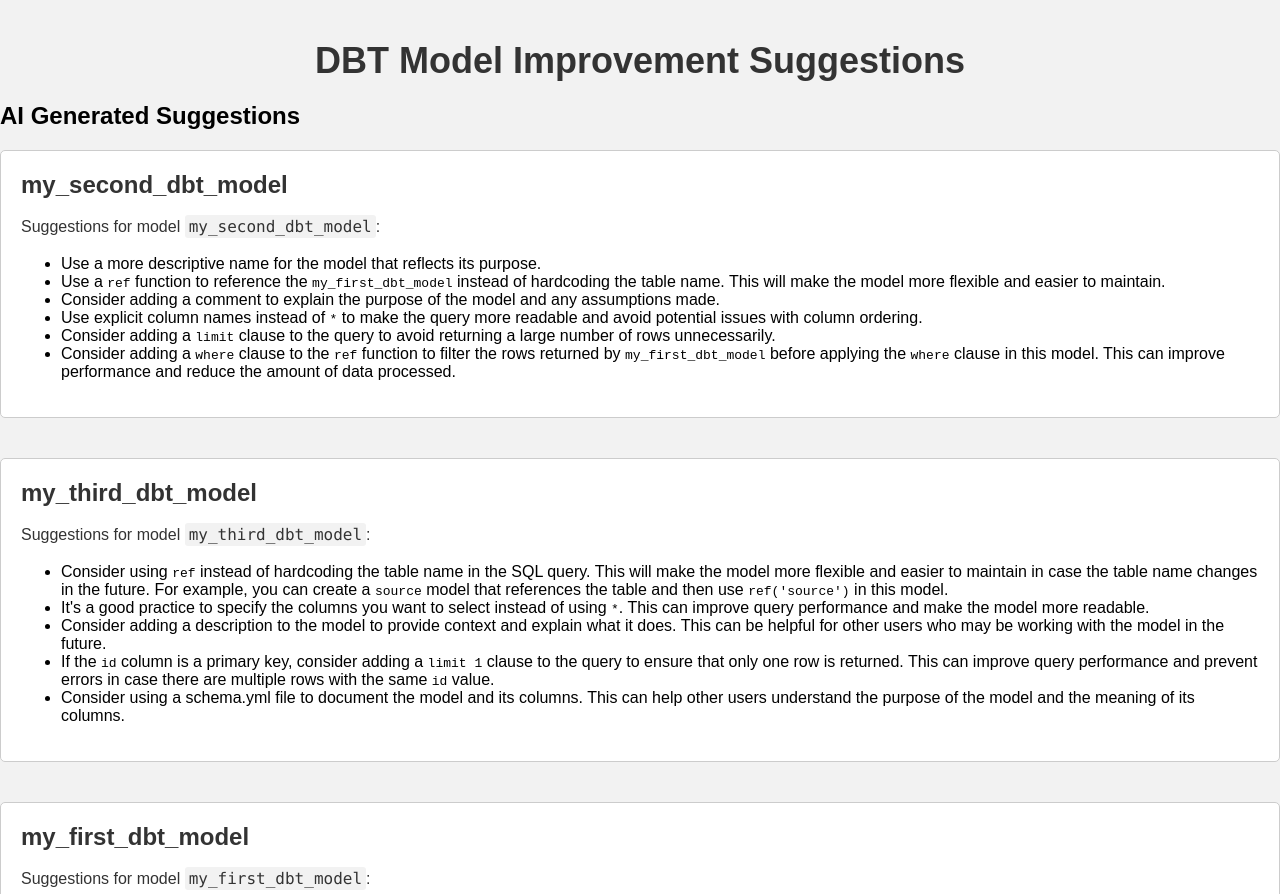
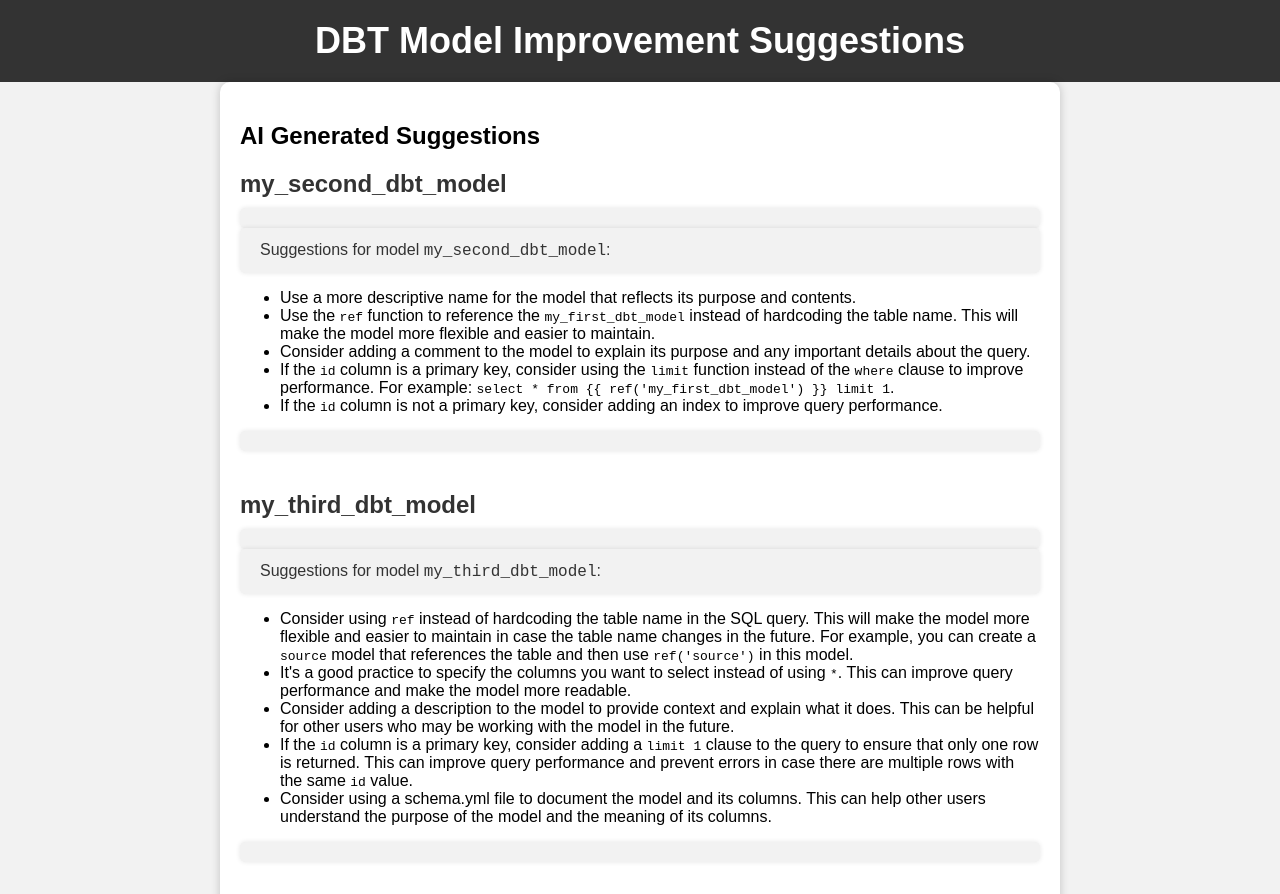
Before and after one commit to armalite/dbt-ai, a website: page sample_dbt_project/dbt_ai_sample/dbt_model_suggestions.html in a window 1280 px wide. Shown: the top 894 px of the page. Drawn offline with Linux system fonts and the light colour scheme.

Commit message:
Updated readme. Some better formatting for generated report

```diff
--- a/pyproject.toml
+++ b/pyproject.toml
@@ -1,7 +1,7 @@
 [project]
 name = "dbt-ai"
 description = "AI powered DBT helper application"
-version = "0.0.1"
+version = "0.0.2"
 readme = "README.md"
 requires-python = ">=3.10"
 dependencies = [
--- a/sample_dbt_project/dbt_ai_sample/dbt_model_suggestions.html
+++ b/sample_dbt_project/dbt_ai_sample/dbt_model_suggestions.html
@@ -16,20 +16,33 @@
         }
 
         /* Header style */
+        header {
+            display: flex;
+            justify-content: center;
+            align-items: center;
+            background-color: #333;
+            padding: 20px;
+            color: #fff;
+        }
+
         h1 {
             font-size: 36px;
             font-weight: bold;
-            text-align: center;
-            margin: 40px 0 20px 0;
-            color: #333;
+            margin: 0;
+        }
+
+        /* Container style */
+        .container {
+            max-width: 800px;
+            margin: 0 auto;
+            padding: 20px;
+            background-color: #fff;
+            border-radius: 10px;
+            box-shadow: 0 0 10px rgba(0,0,0,0.2);
         }
 
         /* Model style */
         .model {
-            border: 1px solid #ccc;
-            border-radius: 5px;
-            background-color: #fff;
-            padding: 20px;
             margin-bottom: 40px;
         }
 
@@ -45,19 +58,20 @@
             font-size: 16px;
             line-height: 1.5;
             color: #333;
-        }
-
-        /* Markdown style */
-        .model p code {
+            margin: 0;
+            padding: 10px 20px;
+            border-radius: 5px;
             background-color: #f2f2f2;
-            padding: 2px 4px;
-            border-radius: 3px;
-            font-family: Consolas, Monaco, 'Andale Mono', monospace;
+            box-shadow: 0 0 5px rgba(0,0,0,0.1);
         }
 
         /* Missing metadata style */
         .missing-metadata {
             margin-top: 40px;
+            padding: 20px;
+            border-radius: 5px;
+            background-color: #f2f2f2;
+            box-shadow: 0 0 5px rgba(0,0,0,0.1);
         }
 
         /* Missing metadata header style */
@@ -78,27 +92,29 @@
     </style>
 </head>
 <body>
-    <h1>DBT Model Improvement Suggestions</h1>
+    <header>
+        <h1>DBT Model Improvement Suggestions</h1>
+    </header>
+    <div class="container">
         <h2>AI Generated Suggestions</h2>
 
             <div class="model">
                 <h2>my_second_dbt_model</h2>
-                    <p><p>Suggestions for model <code>my_second_dbt_model</code>:</p>
+                <p><p>Suggestions for model <code>my_second_dbt_model</code>:</p>
 
 <ul>
-<li>Use a more descriptive name for the model that reflects its purpose.</li>
-<li>Use a <code>ref</code> function to reference the <code>my_first_dbt_model</code> instead of hardcoding the table name. This will make the model more flexible and easier to maintain.</li>
-<li>Consider adding a comment to explain the purpose of the model and any assumptions made.</li>
-<li>Use explicit column names instead of <code>*</code> to make the query more readable and avoid potential issues with column ordering.</li>
-<li>Consider adding a <code>limit</code> clause to the query to avoid returning a large number of rows unnecessarily.</li>
-<li>Consider adding a <code>where</code> clause to the <code>ref</code> function to filter the rows returned by <code>my_first_dbt_model</code> before applying the <code>where</code> clause in this model. This can improve performance and reduce the amount of data processed.</li>
+<li>Use a more descriptive name for the model that reflects its purpose and contents.</li>
+<li>Use the <code>ref</code> function to reference the <code>my_first_dbt_model</code> instead of hardcoding the table name. This will make the model more flexible and easier to maintain.</li>
+<li>Consider adding a comment to the model to explain its purpose and any important details about the query.</li>
+<li>If the <code>id</code> column is a primary key, consider using the <code>limit</code> function instead of the <code>where</code> clause to improve performance. For example: <code>select * from {{ ref('my_first_dbt_model') }} limit 1</code>.</li>
+<li>If the <code>id</code> column is not a primary key, consider adding an index to improve query performance.</li>
 </ul>
 </p>
             </div>
 
             <div class="model">
                 <h2>my_third_dbt_model</h2>
-                    <p><p>Suggestions for model <code>my_third_dbt_model</code>:</p>
+                <p><p>Suggestions for model <code>my_third_dbt_model</code>:</p>
 
 <ul>
 <li>Consider using <code>ref</code> instead of hardcoding the table name in the SQL query. This will make the model more flexible and easier to maintain in case the table name changes in the future. For example, you can create a <code>source</code> model that references the table and then use <code>ref('source')</code> in this model.</li>
@@ -112,7 +128,7 @@
 
             <div class="model">
                 <h2>my_first_dbt_model</h2>
-                    <p><p>Suggestions for model <code>my_first_dbt_model</code>:</p>
+                <p><p>Suggestions for model <code>my_first_dbt_model</code>:</p>
 
 <ul>
 <li>Instead of hardcoding the source data in the model, consider creating a separate source file that defines the source data as a table or view. This will make it easier to reuse the source data in other models and ensure consistency across the project.</li>
```
Also changed, not shown: dbt_ai/templates/report_template.html (+34 -17 lines), README.md, images/ai_generated_dbt_report_1.png (added), images/example_report.png (deleted).
